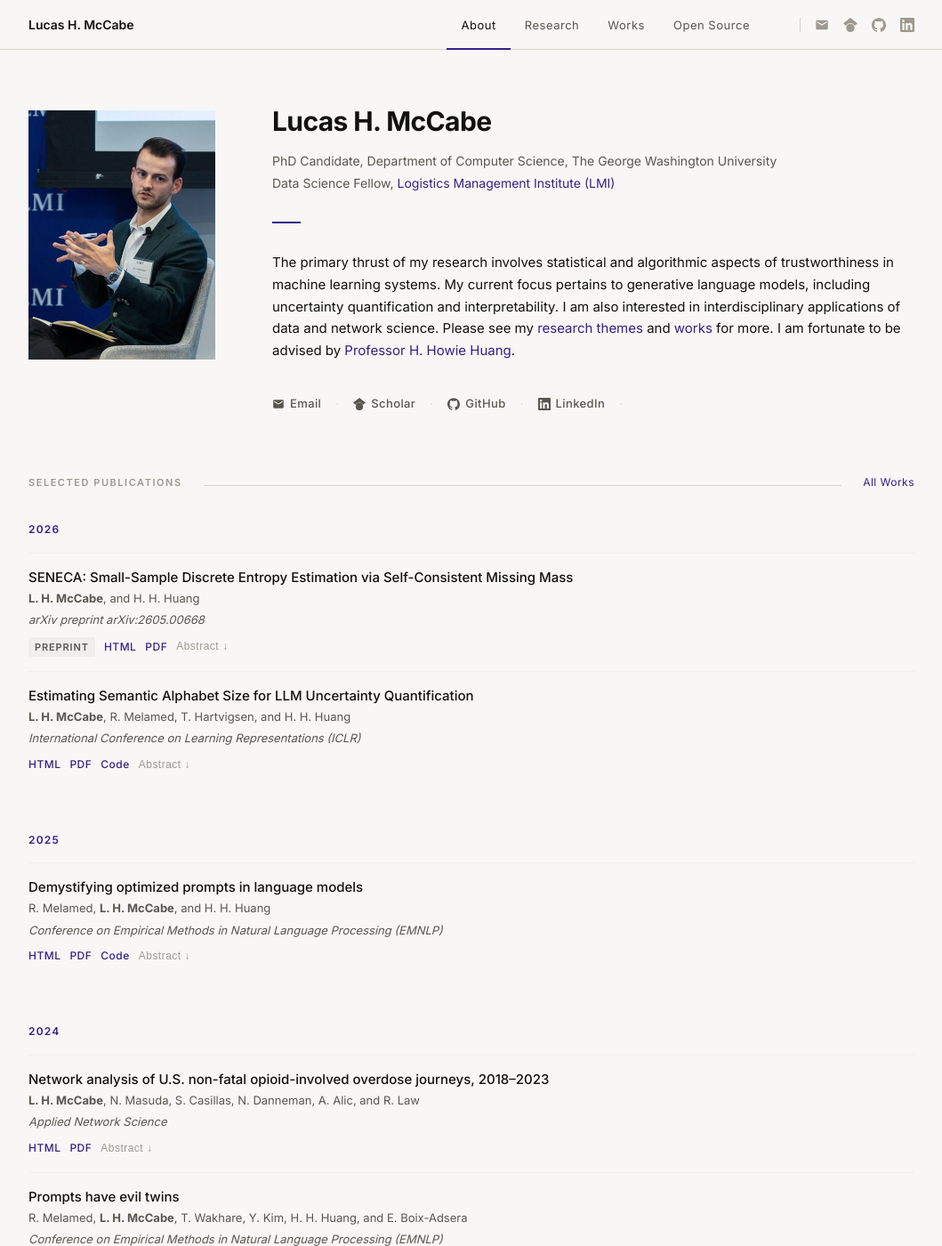
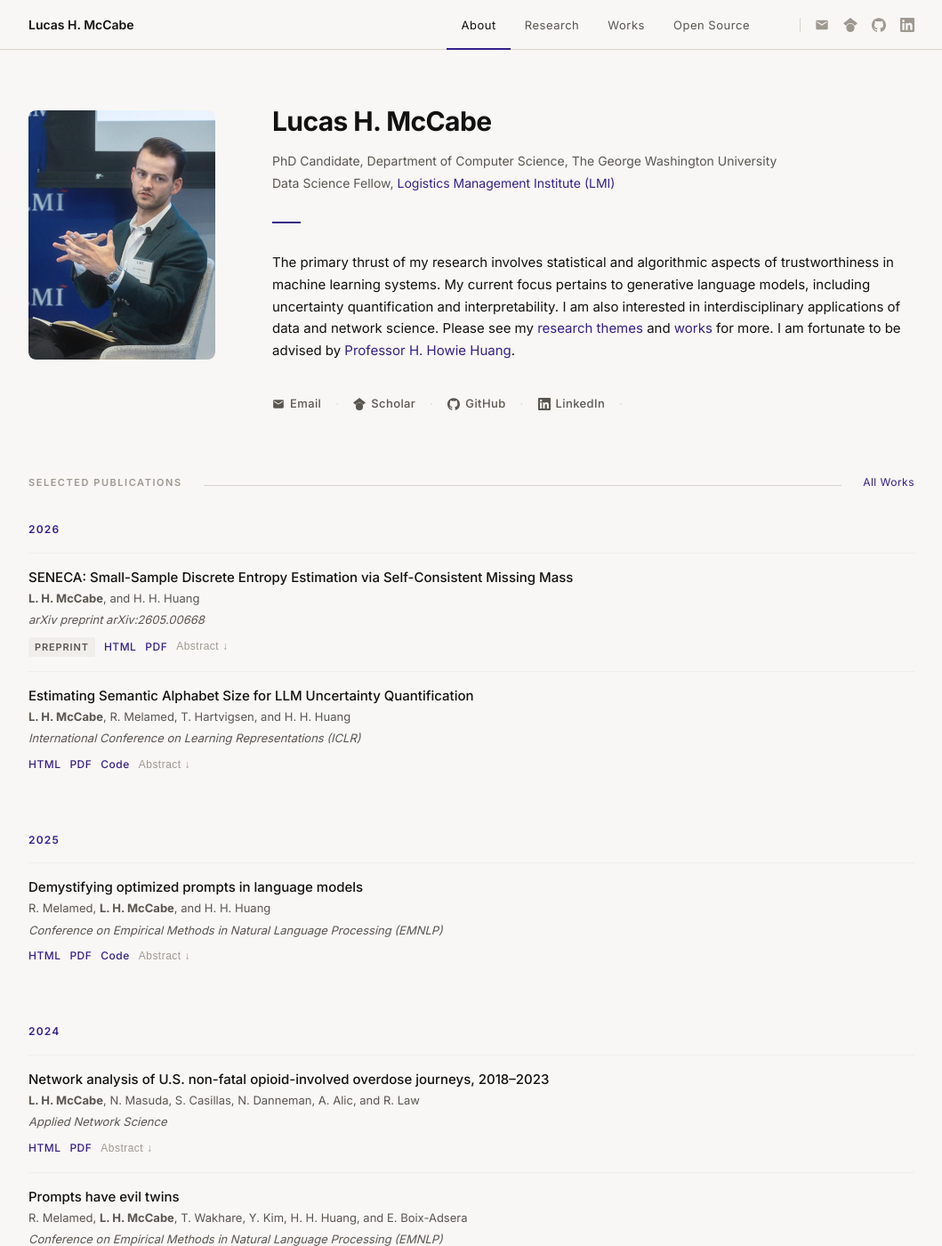
Before and after one commit to lucasmccabe/lucasmccabe.github.io, a Jekyll site: the page built from index.html, in a window 1280 px wide and 1400 px high. Shown: the whole window at 89% size, without its empty margins (110-1169 px from the left). Built offline with Jekyll 4.4.1, drawn with Linux system fonts in a browser that asks for light colours.

Commit message:
minor visual updates

```diff
--- a/_config.yml
+++ b/_config.yml
@@ -14,6 +14,8 @@
   # "Logistics Management Institute" #""
   email: "lucasmccabe@gwu.edu"
   photo: "assets/img/profile.png"
+  photo_grayscale: false
+  photo_hazy: true
   bio: >
     The primary thrust of my research involves statistical and algorithmic aspects of trustworthiness in machine learning systems.
     My current focus pertains to generative language models, including uncertainty quantification and interpretability.
--- a/assets/css/main.scss
+++ b/assets/css/main.scss
@@ -42,6 +42,11 @@
    ============================================================ */
 
 *, *::before, *::after { box-sizing: border-box; margin: 0; padding: 0; }
+
+::selection {
+  background: var(--gray-600);
+  color: var(--off-white);
+}
 
 html {
   font-size: var(--font-size-base);
@@ -216,6 +221,43 @@
   object-fit: cover;
   object-position: center top;
   filter: grayscale(8%);
+  border-radius: 8px;
+}
+
+.about-hero__photo--grayscale {
+  filter: grayscale(100%);
+}
+
+.about-hero__photo-frame {
+  position: relative;
+  border-radius: 8px;
+  overflow: hidden;
+}
+
+.about-hero__photo-frame--hazy .about-hero__photo {
+  filter: contrast(90%) brightness(106%) saturate(92%);
+}
+
+.about-hero__photo-glow {
+  position: absolute;
+  inset: 0;
+  width: 100%;
+  height: 100%;
+  object-fit: cover;
+  object-position: center top;
+  filter: blur(8px) brightness(125%) saturate(85%);
+  mix-blend-mode: screen;
+  opacity: 0.2;
+  pointer-events: none;
+}
+
+.about-hero__photo-frame--hazy::after {
+  content: "";
+  position: absolute;
+  inset: 0;
+  background: linear-gradient(rgba(255, 225, 180, 0.1), rgba(255, 225, 180, 0.03) 40%, rgba(30, 25, 20, 0.12));
+  mix-blend-mode: soft-light;
+  pointer-events: none;
 }
 
 .about-hero__photo--placeholder {
@@ -991,6 +1033,18 @@
 
 .site-info__popup.open { display: block; }
 
+@media (max-width: 600px) {
+  .site-info__popup {
+    position: fixed;
+    left: var(--sp-2);
+    right: var(--sp-2);
+    bottom: var(--sp-4);
+    white-space: normal;
+    width: auto;
+    max-width: none;
+  }
+}
+
 .site-info__popup p { margin-bottom: 4px; }
 .site-info__popup p:last-child { margin-bottom: 0; }
 
--- a/index.html
+++ b/index.html
@@ -10,9 +10,14 @@
 
     <div class="about-hero__photo-wrap">
       {% if site.author.photo != "" %}
-        <img class="about-hero__photo"
-             src="{{ site.author.photo | relative_url }}"
-             alt="Photo of {{ site.author.name }}">
+        <div class="about-hero__photo-frame{% if site.author.photo_hazy %} about-hero__photo-frame--hazy{% endif %}">
+          <img class="about-hero__photo{% if site.author.photo_grayscale %} about-hero__photo--grayscale{% endif %}"
+               src="{{ site.author.photo | relative_url }}"
+               alt="Photo of {{ site.author.name }}">
+          {% if site.author.photo_hazy %}
+            <img class="about-hero__photo-glow" src="{{ site.author.photo | relative_url }}" alt="" aria-hidden="true">
+          {% endif %}
+        </div>
       {% else %}
         <div class="about-hero__photo--placeholder">Photo</div>
       {% endif %}
```
Also changed, not shown: README.md.
